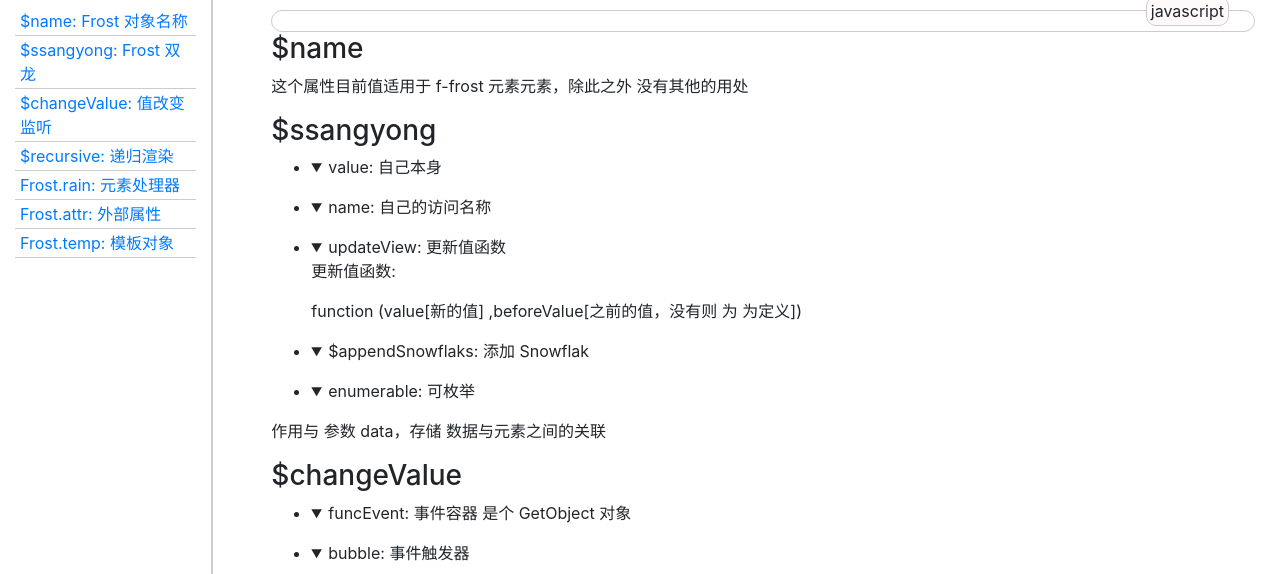
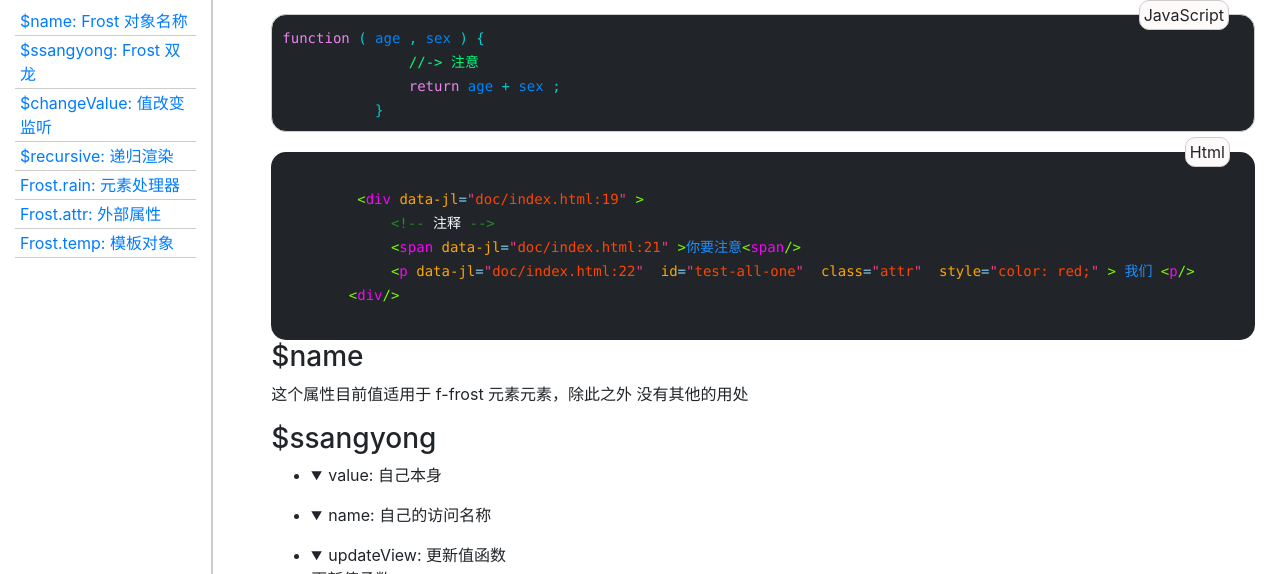
Before and after one commit to Evejunjie/frost, a plain HTML site: page doc/index.html in a window 1280 px wide. Shown: the part 226-800 px from the top of the page. Drawn offline with nearby package versions, Linux system fonts and the light colour scheme.

Commit message:
js,html 模板支持 用于文档介绍

```diff
--- a/doc/index.css
+++ b/doc/index.css
@@ -95,9 +95,11 @@ header *{
     padding: 10px;
     border-radius: 15px;
     position: relative;
+    background-color: currentColor;
+    margin-top: 20px;
 }
 .code-javascript::after{
-    content: "javascript";
+    content: "JavaScript";
     padding: 2px 4px;
     float: right;
     background-color: snow;
@@ -129,3 +131,47 @@ header *{
 .code-value{
     white-space: pre;
 }
+
+.code-html{
+    background-color: currentColor;
+    padding: 10px;
+    border-radius: 15px;
+    position: relative;
+    margin-top: 20px;
+}
+.code-html::after{
+    content: "Html";
+    padding: 2px 4px;
+    float: right;
+    background-color: snow;
+    border: 1px solid #ccc;
+    border-radius: 10px;
+    position: absolute;
+    top: -15px;
+    right: 25px;
+}
+.code-html-string{
+    color: dodgerblue;
+}
+.code-html-note{
+    color: forestgreen;
+}
+.code-html-note-text{
+    color: ghostwhite;
+}
+.code-html-node-symbol{
+    color: lawngreen;
+}
+.code-html-node-name{
+    color: magenta;
+}
+
+.code-html-node-attr-name{
+    color: orange;
+}
+.code-html-node-attr-value{
+    color: orangered;
+}
+.code-html-attr-eq{
+    color: skyblue;
+}
--- a/doc/index.html
+++ b/doc/index.html
@@ -15,6 +15,13 @@
 </head>
 
 <body>
+    <template f-temp="temp-html">
+        <div>
+            <!-- 注释 -->
+            <span>你要注意</span>
+            <p id="test-all-one" class="attr" style="color: red;"> 我们 </p>
+        </div>
+    </template>
     <template f-temp="util">
         <div>
 
@@ -408,7 +415,8 @@
                         </p>
                         <p> 如果您对 自定义扩展没有兴趣或者想了解 <a href="#attr">Frost 元素属性介绍,那么请点击这里</a> </p>
                     </figure>
-                    <div f-javascript="{key:javascriptCode.text}" class="code-javascript"></div>
+                    <div f-code-javascript="{key:javascriptCode.js}" class="code-javascript"></div>
+                    <div f-code-html="{key:javascriptCode.html}" class="code-html"></div>
                     <div>
                         <div>
                             <figure f-for="{key:frostFieldInfo,elem:detailed}">
@@ -487,7 +495,8 @@
         <span class="code-value code-keyword" f-text="value"></span>
     </template>
     <template f-temp="LineComment" note="注释">
-        <span class="code-linecomment">// <span class="code-value code-linecomment" f-text="value"></span></span>
+        <span class="code-linecomment"><span f-text="empty" class="code-value code-linecomment"></span>//<span
+                class="code-value code-linecomment" f-text="value"></span></span>
     </template>
     <template f-temp="String" note="字符串">
         <span f-text="value" class="code-value code-string"></span>
@@ -500,25 +509,107 @@
     </template>
 
     <!--  页面代码   -->
-    <template f-temp="html-text">
-        <span f-text="value"></span>
-    </template>
+    <template f-temp="html-text"><span f-text="value" class="code-html-string code-value"></span></template>
     <template f-temp="html-note">
-        <span>&gt;--</span>
-        <span f-text="value"></span>
+        <span class="code-html-note">&lt;!--</span>
+        <span f-text="value" class="code-html-note-text"></span>
+        <span class="code-html-note">--&gt;</span>
     </template>
     <template f-temp="html-elem">
-        <span> <span>&gt;</span><span f-text="value"></span><span>/&gl;</span> <span>
-                <!-- 作判断处理 是否未 html -->
-            </span> <span>&gt;</span><span f-text="value"></span><span>/&gl;</span> </span>
+        <span><span class="code-html-node-symbol">&lt;</span><span f-text="value"
+                class="code-html-node-name"></span><span note="属性"><span f-for="attr"> <span f-text="key"
+                        class="code-html-node-attr-name"></span><span><span class="code-html-attr-eq">=</span>"</span><span class="code-html-node-attr-value"
+                        f-text="value"></span><span>"&nbsp;</span></span></span><span
+                class="code-html-node-symbol">&gt;</span><span note="孩子" f-for="children"><span
+                    f-elem="${elem}"></span></span><span class="code-html-node-symbol">&lt;</span><span
+                class="code-html-node-name" f-text="value"></span><span
+                class="code-html-node-symbol">/&gt;</span></span>
     </template>
+    <script>
+        function HtmlC(htm) {
+            this.children = [];
+            if (htm instanceof Text) {
+                this.elem = "html-text";
+                this.value = htm.data;
+            } else if (htm instanceof Comment) {
+                this.elem = "html-note";
+                this.value = htm.data;
+            } else if (htm instanceof HTMLElement) {
+                //-> 属性
+                this.elem = "html-elem";
+                this.value = htm.tagName.toLocaleLowerCase();
+                this.attr = [];
+                var arr = htm.attributes;
+                for (var i = 0, t; t = arr[i]; i++) {
+                    //-> 也可以 直接 存入 t 但不推荐
+                    this.attr.push({ key: t.name, value: t.value });
+                }
+                //-> 循环 遍历
+                var ch = htm.childNodes;
+                for (var i = 0, t; t = ch[i]; i++) {
+                    this.children.push(new HtmlC(t));
+                }
+            }
+        }
 
-    <script>
-        Frost.rain.add("f-javascript", {
+        Frost.rain.add("f-code-html", {
+            binding: false,
+            initTarget: function (snowflake, elem) {
+                var code = document.createElement("code");
+                code.innerHTML = '<span f-for="{key:code-html}"><span f-elem="${elem}"></span></span>';
+                elem.appendChild(code);
+                snowflake.target = code;
+            },
+            execute: function (snowflake, value) {
+                if (futil.is.ava(value)) {
+                    snowflake.code.splice(0, snowflake.code.length);
+                    return;
+                }
+                //-> 对数据进行处理
+                var html, thv;
+                if (value instanceof HTMLElement) {
+                    html = [value];
+                } else if (typeof (value) == "string") {
+                    //-> 是否能从模板中取道数据
+                    if (value.length < 46) {
+                        thv = Frost.temp["Temp-" + value];
+                        if (thv) {
+                            thv = thv.cloneNode(true);
+                        }
+                    }
+                    if (!thv) {
+                        thv = document.createElement("div");
+                        thv.innerHTML = value;
+                    }
+                    html = [];
+                    for (var i = 0, t; t = thv.childNodes[i]; i++) {
+                        html.push(t);
+                    }
+                }
+                var xrhtml = [];
+                for (var i = 0, t; t = html[i]; i++) {
+                    xrhtml.push(new HtmlC(t));
+                }
+                //-> 数据双向绑定
+                var codetml = {
+                    "code-html": xrhtml
+                }
+                var htmlss = new Ssangyong("html");
+                snowflake.code = xrhtml;
+                Twining(codetml["code-html"], "html", Ssangyong.getSsangyong("code-html", htmlss), "html", codetml, false, snowflake.$frost);
+                var recu = snowflake.$frost.$recursive;
+                recu.recursiveParamElem([codetml], [htmlss], snowflake.target);
+                recu.recursiveNext = false;
+            }
+        });
+
+        Frost.rain.add("f-code-javascript", {
+            //-> 不需要映射
+            binding: false,
             initTarget: function (snowflake, elem) {
                 var code = document.createElement("code");
                 code.innerHTML =
-                    '<span f-for="{key:$javascript_code}" ><span f-elem="${type}"></span></span>';
+                    '<span f-for="{key:javascript_code}" ><span f-elem="${type}"></span></span>';
                 elem.appendChild(code);
             },
             initAttr: function (snowflake) {
@@ -535,6 +626,10 @@
                 }
             },
             execute: function (snowflake, value) {
+                if (futil.is.ava(value)) {
+                    snowflake.code.splice(0, snowflake.code.length);
+                    return;
+                }
                 //-> 判值 是否等于 string 不等于则采用 toString 方式获取
                 var v;
                 if (typeof (value) != "string") {
@@ -557,7 +652,12 @@
                         codeBr.push({
                             type: "code-br",
                         });
+                        if (t.type == "LineComment") {
+                            t.empty = new Array(t.loc.start.column).join(" ");
+                        } else {
                             t.value = new Array(t.loc.start.column).join(" ") + t.value;
+                        }
+
                     }
                     up = t;
                     codeBr.push(t);
@@ -565,27 +665,22 @@
                 // codeBr
                 var before = snowflake.params;
                 var js = {
-                    "$javascript_code": codeBr
+                    "javascript_code": codeBr
                 }
-                var newParam = [js];
-                Twining(js, "js", new Ssangyong("js"), "js", {}, false, snowflake.$frost);
-                newParam.push.apply(newParam, before);
-                snowflake.params = newParam;
-                console.log(snowflake);
-
+                snowflake.code = codeBr;
+                var jsss = new Ssangyong("js");
+                Twining(js.javascript_code, "js", Ssangyong.getSsangyong("javascript_code", jsss), "js", js, false, snowflake.$frost);
+                var recu = snowflake.$frost.$recursive;
+                recu.recursiveParamElem([js], [jsss], snowflake.target);
+                recu.recursiveNext = false;
             }
         })
-        // esprima.tokenize("// Life, Universe, and Everything \n var answer = 6 * 7;", { tokens: true ,comment: true,loc: true } )
-        function testCode(age, sex) {
+        var Code = {
+            js: function (age, sex) {
+                //-> 注意
                 return age + sex;
-        }
-        var COdeParam = {
-            tokens: true,
-            comment: true,
-            loc: true
-        };
-        var JSCode = {
-            text: testCode
+            },
+            html: "temp-html"
         }
 
         var frostField = [{
@@ -1030,7 +1125,7 @@
                 name: "key",
                 note: "取值",
                 elem: "f-text-key"
-                }, ]
+            },]
         },
         {
             name: "f-case",
@@ -1142,7 +1237,7 @@
                         <h1>your data</h1>
                     <body>..</html>`
                 },
-                javascriptCode: JSCode
+                javascriptCode: Code
             }
         }
         console.time("vime")
@@ -1169,24 +1264,7 @@
         }, false);
     </script>
     <script>
-        function HtmlC(htm) {
-            this.children = [];
-            if (htm instanceof Text) {
-                this.type = "html-text";
-                this.value = htm.data;
-            } else if (htm instanceof Comment) {
-                this.type = "html-note";
-                this.value = htm.data;
-            } else if (htm instanceof HTMLElement) {
-                this.type = "html-elem";
-                this.value = htm.tagName.toLocaleLowerCase();
-                //-> 循环 遍历
-                var ch = htm.childNodes;
-                for (var i = 0, t; t = ch[i]; i++) {
-                    this.children.push(new HtmlC(t));
-                }
-            }
-        }
+
 
         function Out(hc, arr) {
             if (hc.type == "html-text") {
--- a/frost-1.0.2.js
+++ b/frost-1.0.2.js
@@ -88,7 +88,7 @@
                                     Object.defineProperty(sgdata, snowflake.key, sgNew);
                                     sgNew.$appendSnowflaks(snowflake);
                                 } else {
-                                    console.warn("找不到 [" + snowflake.name + "] ", snowflake.target);
+                                    console.warn("找不到 [" + snowflake.name + "] ",snowflake);
                                 }
                             } else {
                                 //   console.warn("找不到 [" + snowflake.name + "] ", snowflake.target);
```
Lines whose indentation alone changed are shown as unchanged.
